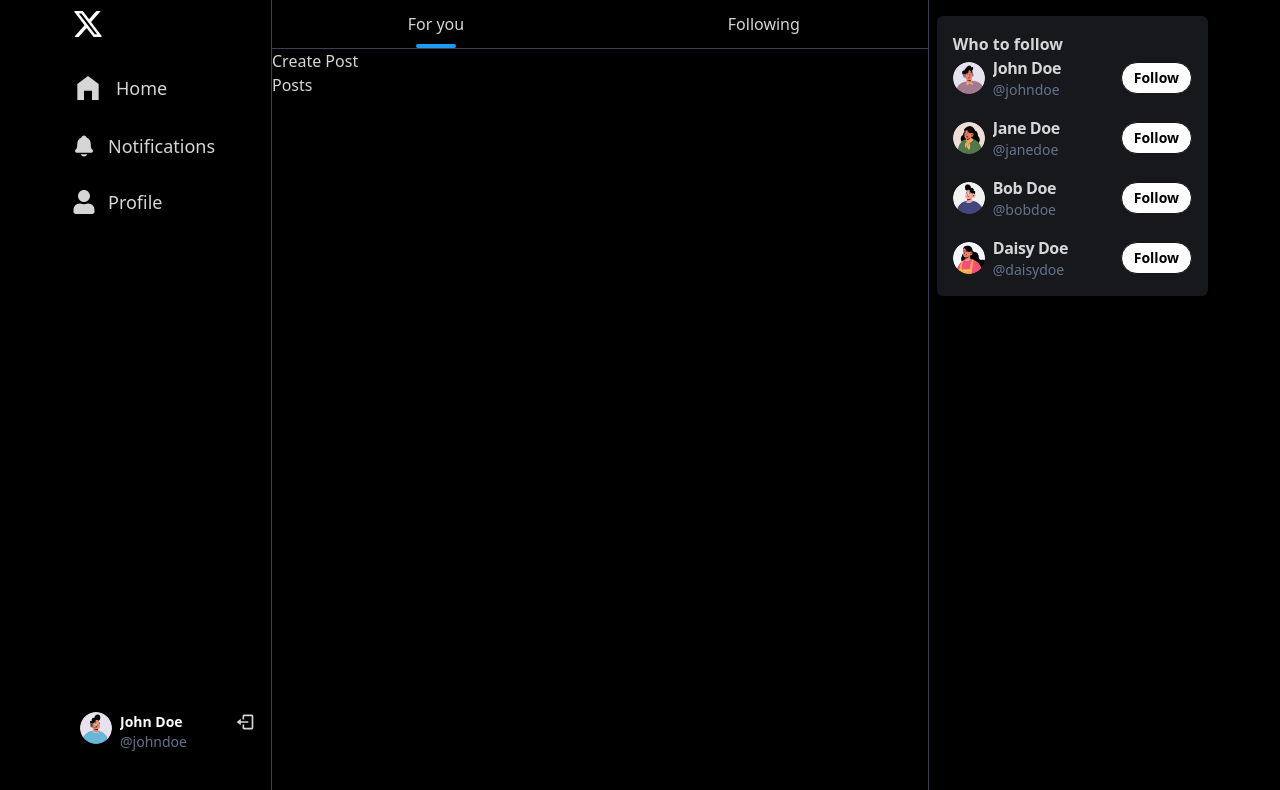
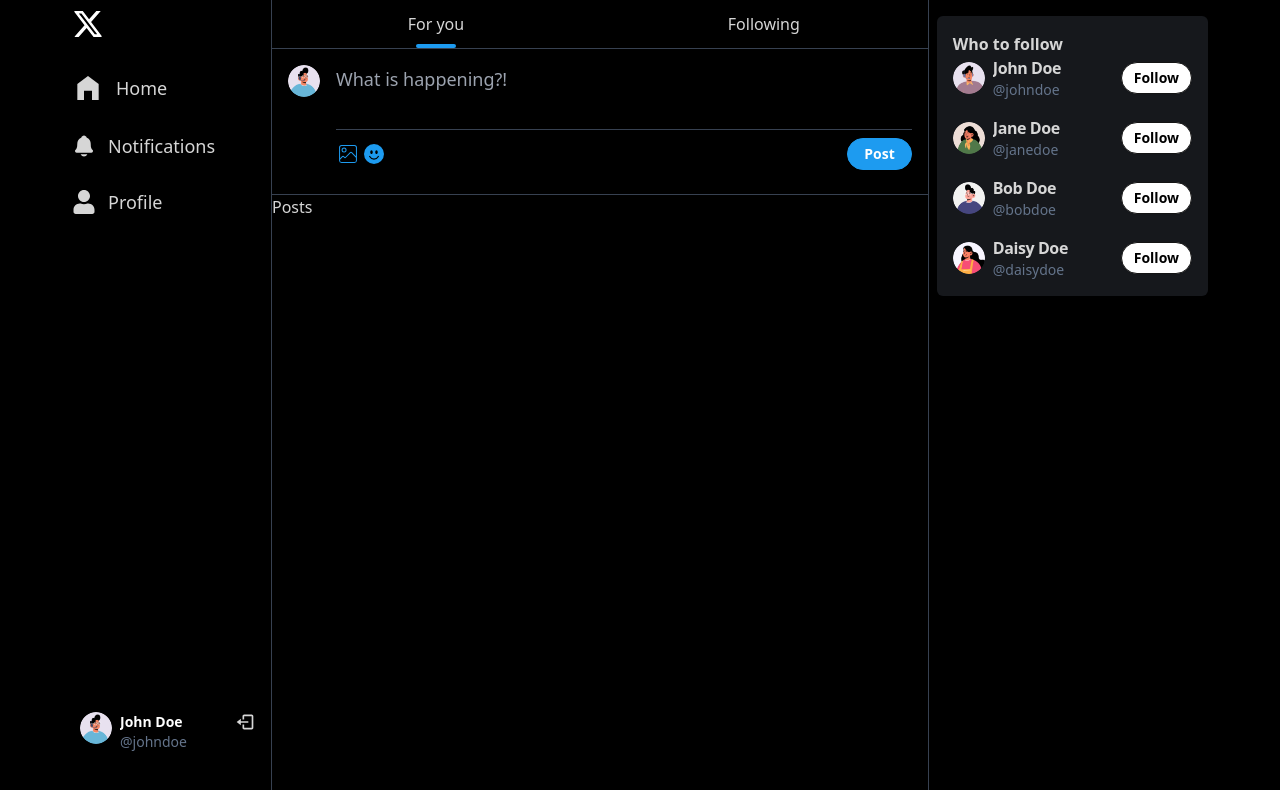
Before and after one commit to Tuhin114/Twitter, a React (Vite) app in the folder frontend/: page / in a window 1280 px wide. Shown: the top 790 px of the page. Built offline with nearby package versions, Linux system fonts and the light colour scheme; the HTML template or start-up script is replaced by a standard one.

Commit message:
CreatePost section

```diff
--- a/frontend/src/pages/home/CreatePost.jsx
+++ b/frontend/src/pages/home/CreatePost.jsx
@@ -1,5 +1,83 @@
+import { CiImageOn } from "react-icons/ci";
+import { BsEmojiSmileFill } from "react-icons/bs";
+import { useRef, useState } from "react";
+import { IoCloseSharp } from "react-icons/io5";
+
 const CreatePost = () => {
-  return <div>Create Post</div>;
+  const [text, setText] = useState("");
+  const [img, setImg] = useState(null);
+
+  const imgRef = useRef(null);
+
+  const isPending = false;
+  const isError = false;
+
+  const data = {
+    profileImg: "/avatars/boy1.png",
+  };
+
+  const handleSubmit = (e) => {
+    e.preventDefault();
+    alert("Post created successfully");
+  };
+
+  const handleImgChange = (e) => {
+    const file = e.target.files[0];
+    if (file) {
+      const reader = new FileReader();
+      reader.onload = () => {
+        setImg(reader.result);
+      };
+      reader.readAsDataURL(file);
+    }
+  };
+
+  return (
+    <div className="flex p-4 items-start gap-4 border-b border-gray-700">
+      <div className="avatar">
+        <div className="w-8 rounded-full">
+          <img src={data.profileImg || "/avatar-placeholder.png"} />
+        </div>
+      </div>
+      <form className="flex flex-col gap-2 w-full" onSubmit={handleSubmit}>
+        <textarea
+          className="textarea w-full p-0 text-lg resize-none border-none focus:outline-none  border-gray-800"
+          placeholder="What is happening?!"
+          value={text}
+          onChange={(e) => setText(e.target.value)}
+        />
+        {img && (
+          <div className="relative w-72 mx-auto">
+            <IoCloseSharp
+              className="absolute top-0 right-0 text-white bg-gray-800 rounded-full w-5 h-5 cursor-pointer"
+              onClick={() => {
+                setImg(null);
+                imgRef.current.value = null;
+              }}
+            />
+            <img
+              src={img}
+              className="w-full mx-auto h-72 object-contain rounded"
+            />
+          </div>
+        )}
+
+        <div className="flex justify-between border-t py-2 border-t-gray-700">
+          <div className="flex gap-1 items-center">
+            <CiImageOn
+              className="fill-primary w-6 h-6 cursor-pointer"
+              onClick={() => imgRef.current.click()}
+            />
+            <BsEmojiSmileFill className="fill-primary w-5 h-5 cursor-pointer" />
+          </div>
+          <input type="file" hidden ref={imgRef} onChange={handleImgChange} />
+          <button className="btn btn-primary rounded-full btn-sm text-white px-4">
+            {isPending ? "Posting..." : "Post"}
+          </button>
+        </div>
+        {isError && <div className="text-red-500">Something went wrong</div>}
+      </form>
+    </div>
+  );
 };
-
 export default CreatePost;
```
Also changed, not shown: 1 other file (tests, documents, lock files or other folders).
